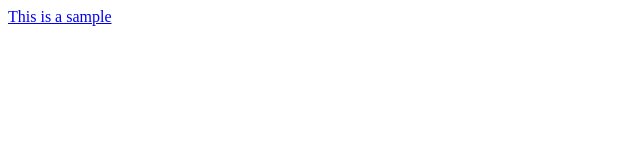
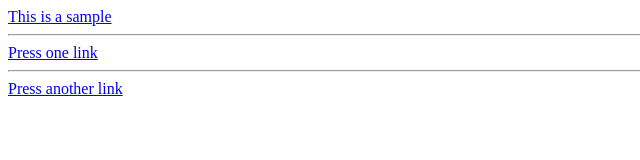
Before and after one commit to cpuelles/test, a plain HTML site: page index.html in a window 1280 px wide. Shown: the whole page, without its empty margins (0-640 px from the left). Drawn offline with Linux system fonts and the light colour scheme; some packages are replaced by stand-ins of ours.

Commit message:
Update index.html

```diff
--- a/index.html
+++ b/index.html
@@ -11,6 +11,20 @@
 
 <body>
 <a href="./test/test.html"> This is a sample</a>
+<hr/>
+<a href="./test/linkone.html"> Press one link</a>
+<hr/>
+<a href="./test/linktwo.html"> Press another link</a>
+
+<!-- The core Firebase JS SDK is always required and must be listed first -->
+<script src="/__/firebase/8.2.2/firebase-app.js"></script>
+
+<!-- TODO: Add SDKs for Firebase products that you want to use
+     https://firebase.google.com/docs/web/setup#available-libraries -->
+
+<!-- Initialize Firebase -->
+<script src="/__/firebase/init.js"></script>
+
 </body>
 
 </html>
```
